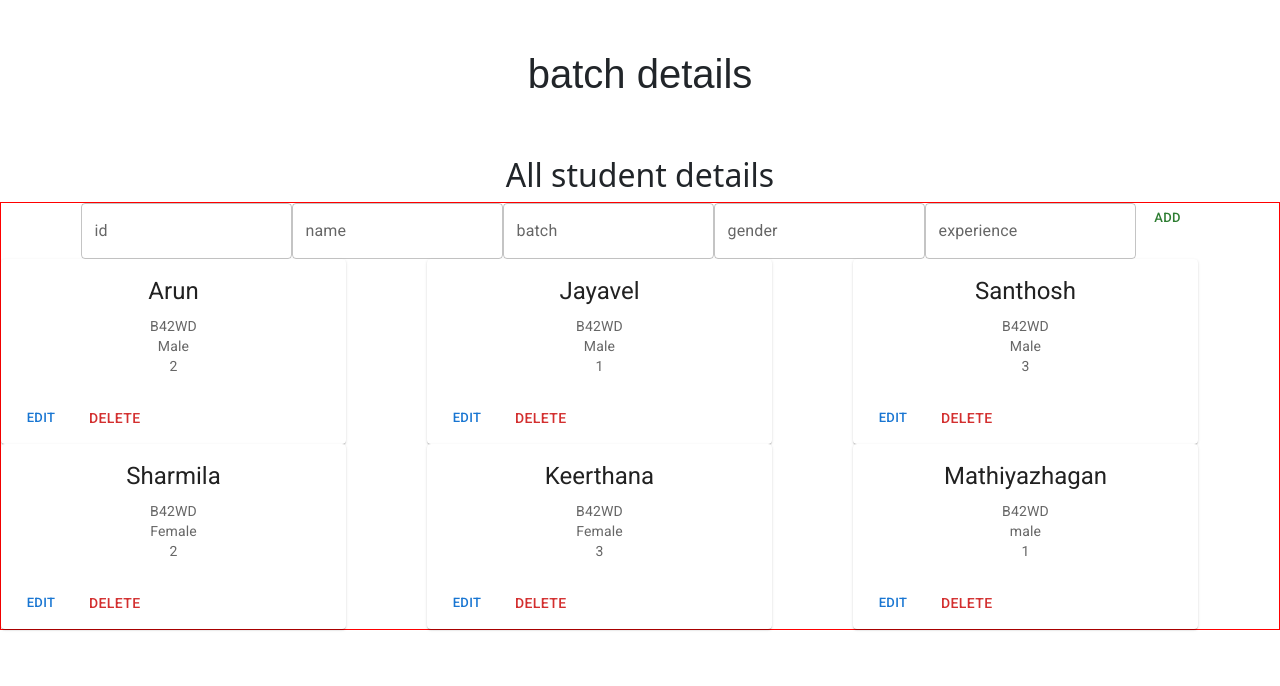
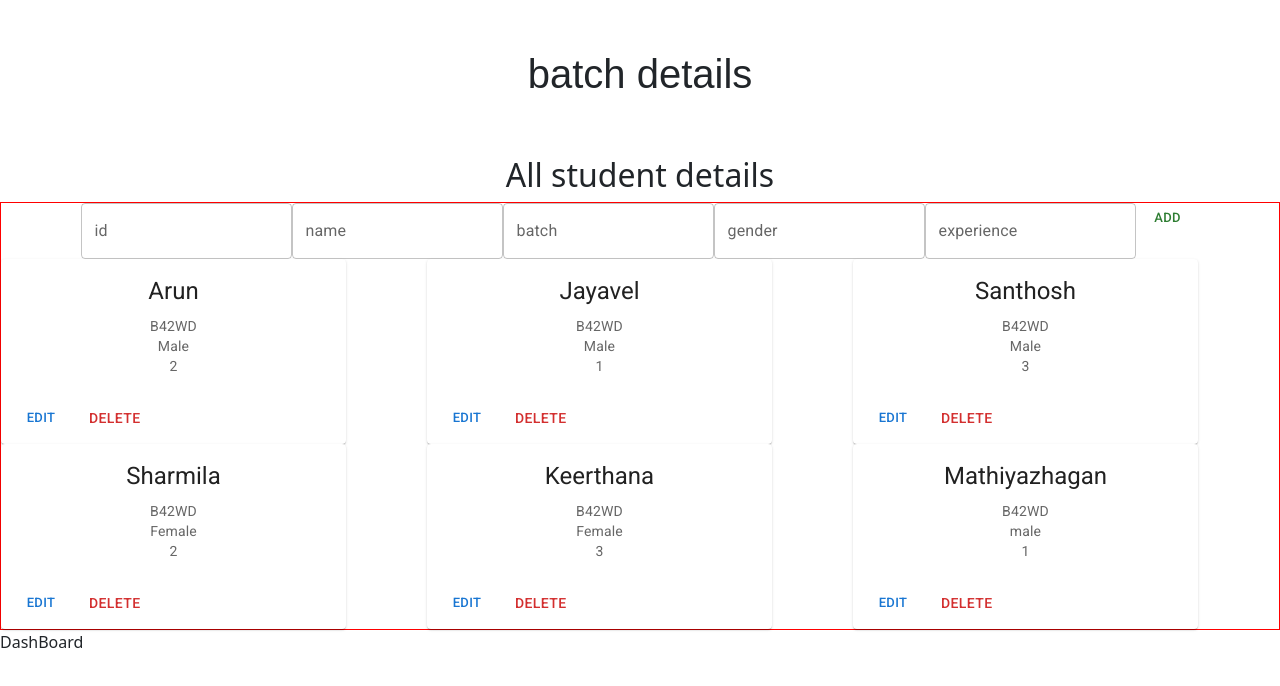
Before and after one commit to NoorulAmeenJ/React-Practice, a React (Create React App) app: page / in a window 1280 px wide. Shown: the top 686 px of the page. Built offline with nearby package versions, Linux system fonts and the light colour scheme.

Commit message:
video going on

```diff
--- a/package.json
+++ b/package.json
@@ -14,6 +14,7 @@
     "react": "^18.2.0",
     "react-bootstrap": "^2.7.0",
     "react-dom": "^18.2.0",
+    "react-router-dom": "^5.3.4",
     "react-scripts": "5.0.1",
     "web-vitals": "^2.1.4"
   },
--- a/src/App.js
+++ b/src/App.js
@@ -5,6 +5,7 @@
 import { ProductComponent } from "./components/productcomponents";
 import 'bootstrap/dist/css/bootstrap.min.css';
 import Base from "./base/base";
+import DashBoard from "./components/DashBoard";
 import { StudentDetails } from "./components/student.js";
 
 
@@ -16,6 +17,7 @@
      description= "All student details">
       <StudentDetails/>
      </Base>
+     <DashBoard/>
     </div>
 
   );
--- /dev/null
+++ b/src/components/DashBoard.js
@@ -0,0 +1,9 @@
+import React from 'react'
+
+const DashBoard = () => {
+    return (
+        <div>DashBoard</div>
+    )
+}
+
+export default DashBoard
--- a/src/index.js
+++ b/src/index.js
@@ -3,12 +3,13 @@
 import './index.css';
 import App from './App';
 import reportWebVitals from './reportWebVitals';
+import { BrowserRouter as Router } from 'react-router-dom'
 
 const root = ReactDOM.createRoot(document.getElementById('root'));
 root.render(
-  <React.StrictMode>
+  <Router>
     <App />
-  </React.StrictMode>
+  </Router>
 );
 
 // If you want to start measuring performance in your app, pass a function
```
Also changed, not shown: 1 other file (tests, documents, lock files or other folders).
